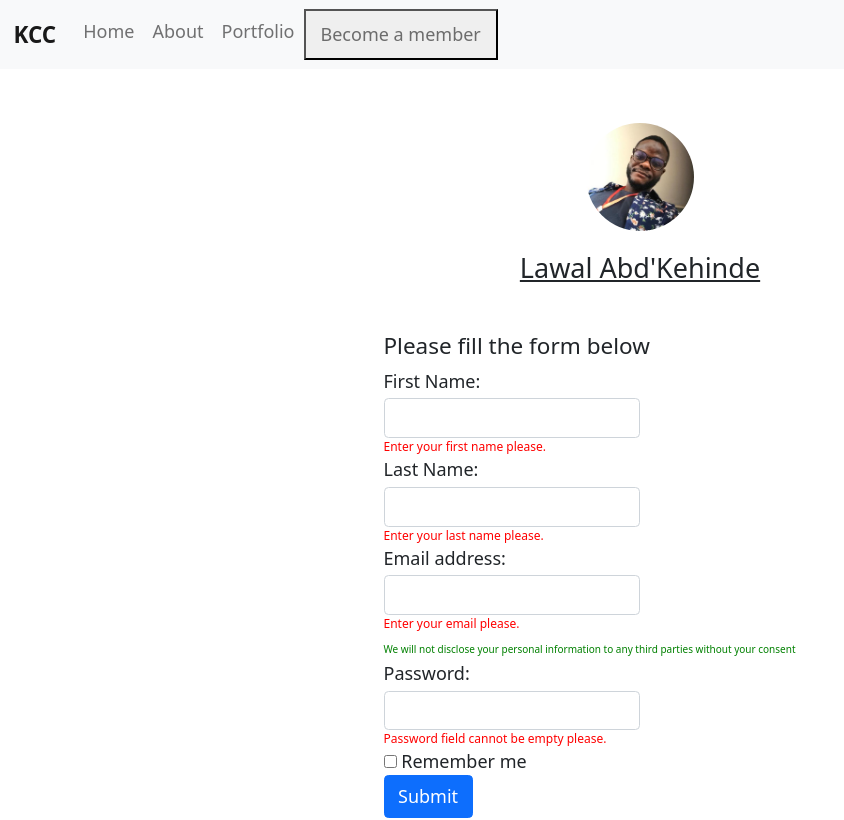
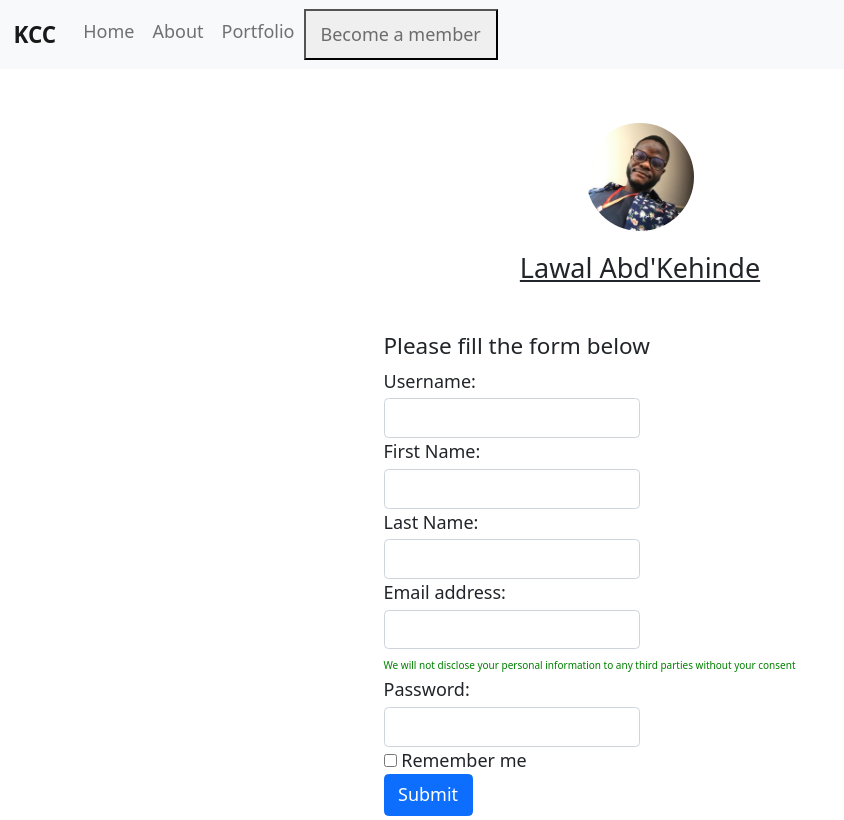
Before and after one commit to kennie-larkson/nextjs-blog, a Next.js app: page /signupform in a window 1280 px wide. Shown: the top 820 px of the page, without its empty margins (0-844 px from the left). Built offline with nearby package versions, Linux system fonts and the light colour scheme.

Commit message:
updated signupform

```diff
--- a/pages/signupform.js
+++ b/pages/signupform.js
@@ -4,6 +4,7 @@ import Layout from "../components/layout";
 import styles from "./signupform.module.css";
 
 const SignupForm = () => {
+  const [username, setUsername] = useState("");
   const [fname, setFname] = useState("");
   const [lname, setLname] = useState("");
   const [email, setEmail] = useState("");
@@ -16,6 +17,10 @@ const SignupForm = () => {
       setSuccess(true);
     }
   }, []);
+
+  const handleUsername = (e) => {
+    setUsername(e.target.value);
+  };
 
   const handleFname = (e) => {
     setFname(e.target.value);
@@ -72,6 +77,24 @@ const SignupForm = () => {
                 style={{ display: "block", marginBottom: "0.2rem" }}
                 htmlFor="fname"
               >
+                Username:
+              </label>
+              <input
+                type="text"
+                className="form-control"
+                id="fname"
+                name="fname"
+                maxLength="30"
+                style={{ padding: "0.3rem", maxWidth: "50%" }}
+                // onChange={handleUsername}
+                required
+              />
+            </div>
+            <div className="form-group">
+              <label
+                style={{ display: "block", marginBottom: "0.2rem" }}
+                htmlFor="fname"
+              >
                 First Name:
               </label>
               <input
@@ -81,21 +104,9 @@ const SignupForm = () => {
                 name="fname"
                 maxLength="30"
                 style={{ padding: "0.3rem", maxWidth: "50%" }}
-                onChange={handleFname}
+                // onChange={handleFname}
+                required
               />
-              {/* {!fname ? (
-                <div style={{ fontSize: "12px", color: "red" }}>
-                  Enter your first name please.
-                </div>
-              ) : (
-                ""
-              )} */}
-
-              {!fname && (
-                <div style={{ fontSize: "12px", color: "red" }}>
-                  Enter your first name please.
-                </div>
-              )}
             </div>
             <div className="form-group">
               <label
@@ -111,21 +122,9 @@ const SignupForm = () => {
                 name="lname"
                 maxLength="30"
                 style={{ padding: "0.3rem", maxWidth: "50%" }}
-                onChange={handleLname}
+                // onChange={handleLname}
+                required
               />
-              {/* {!lname ? (
-                <div style={{ fontSize: "12px", color: "red" }}>
-                  Enter your last name please.
-                </div>
-              ) : (
-                ""
-              )} */}
-
-              {!lname && (
-                <div style={{ fontSize: "12px", color: "red" }}>
-                  Enter your last name please.
-                </div>
-              )}
             </div>
             <div className="form-group">
               <label
@@ -141,21 +140,10 @@ const SignupForm = () => {
                 name="email"
                 maxLength="30"
                 style={{ padding: "0.3rem", maxWidth: "50%" }}
-                onChange={handleEmail}
+                // onChange={handleEmail}
+                required
               />
-              {/* {!email ? (
-                <div style={{ fontSize: "12px", color: "red" }}>
-                  Enter your email please.
-                </div>
-              ) : (
-                ""
-              )} */}
 
-              {!email && (
-                <div style={{ fontSize: "12px", color: "red" }}>
-                  Enter your email please.
-                </div>
-              )}
               <span style={{ fontSize: "10px", color: "green" }}>
                 We will not disclose your personal information to any third
                 parties without your consent
@@ -175,21 +163,9 @@ const SignupForm = () => {
                 name="pwd"
                 maxLength="30"
                 style={{ padding: "0.3rem", maxWidth: "50%" }}
-                onChange={handlePwd}
+                // onChange={handlePwd}
+                required
               />
-              {/* {!pwd ? (
-                <div style={{ fontSize: "12px", color: "red" }}>
-                  Password cannot be empty please.
-                </div>
-              ) : (
-                ""
-              )} */}
-
-              {!pwd && (
-                <div style={{ fontSize: "12px", color: "red" }}>
-                  Password field cannot be empty please.
-                </div>
-              )}
             </div>
             <div className="checkbox">
               <label>
```
